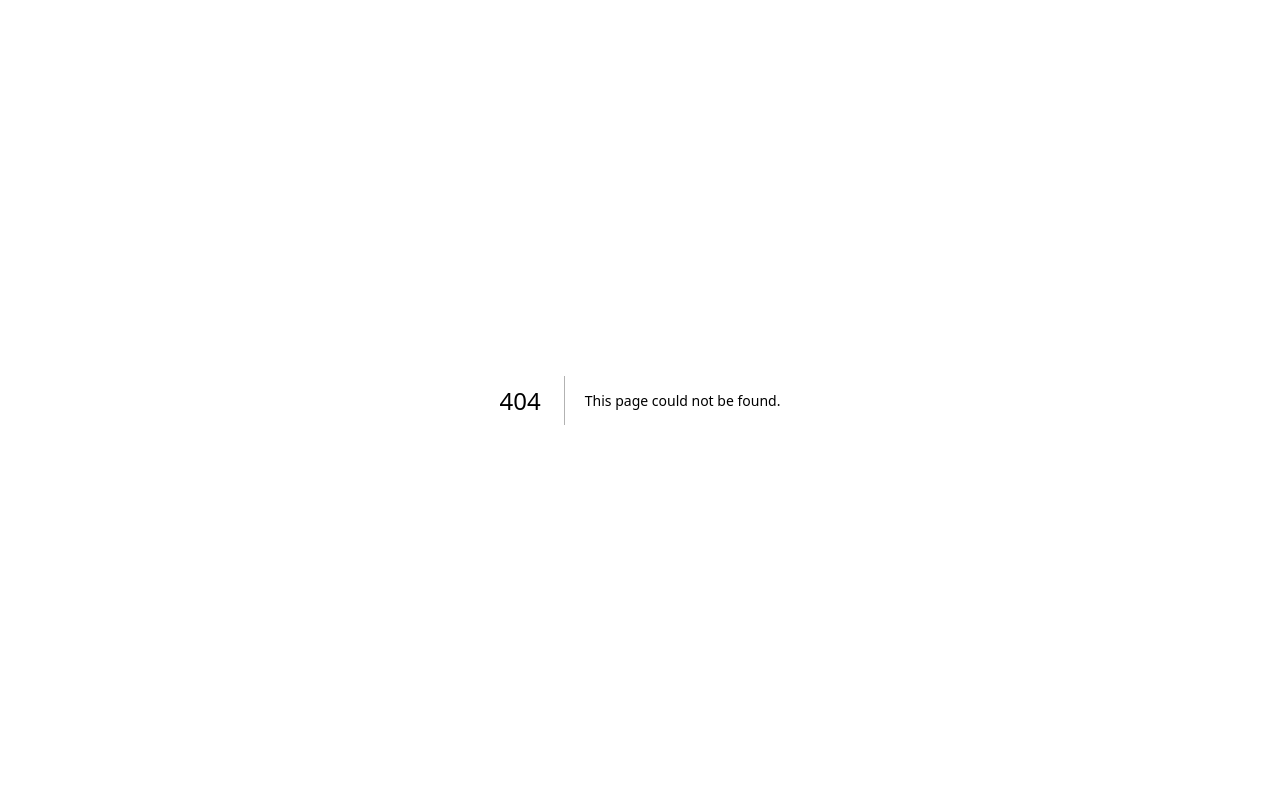
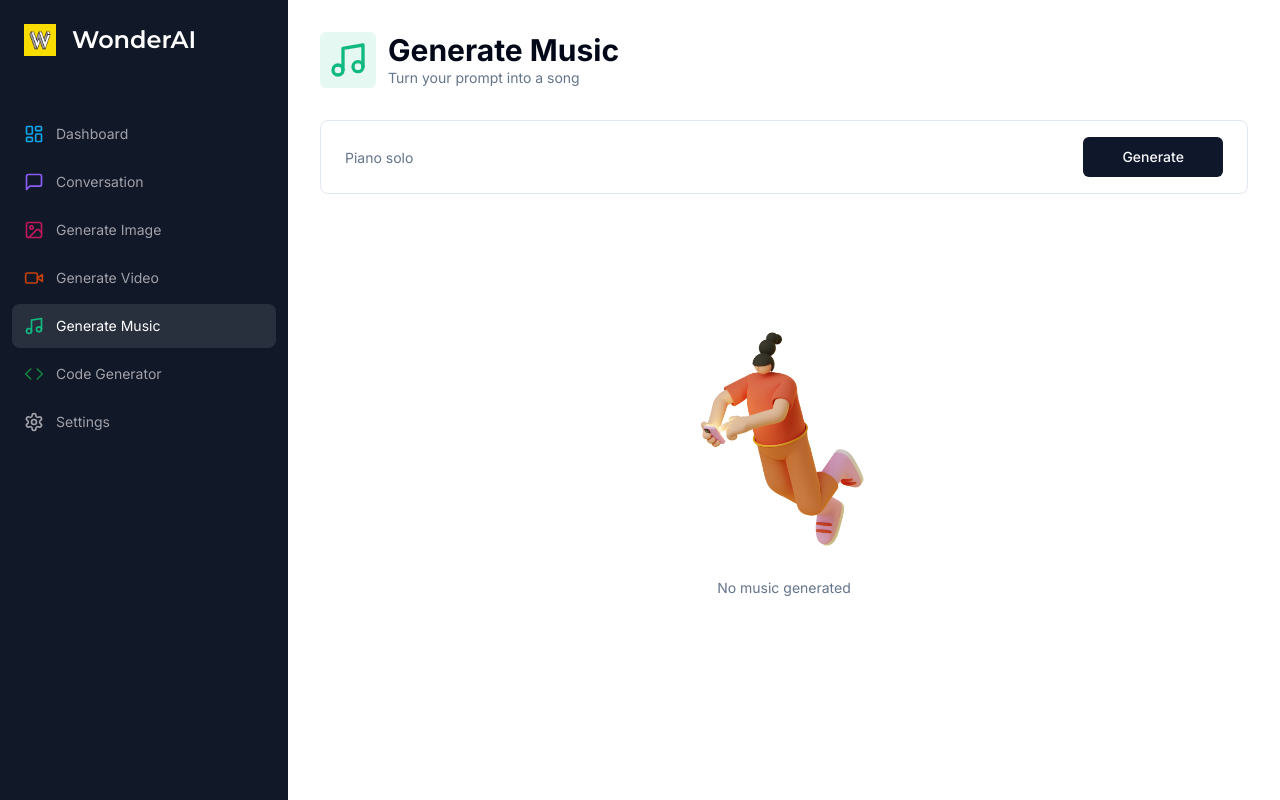
Before and after one commit to patriceandrea/WonderAI, a Next.js app in the folder wonder-ai/: page /music in a window 1280 px wide. Before the commit this address had no page. Built offline with nearby package versions, Linux system fonts and the light colour scheme.

Commit message:
adds music and image generation using openai and replicate

```diff
--- a/wonder-ai/app/(dashboard)/(routes)/image/page.tsx
+++ b/wonder-ai/app/(dashboard)/(routes)/image/page.tsx
@@ -64,7 +64,7 @@
     <div>
       <Heading
         title="Generate Image"
-        description="Our most advanced conversation model"
+        description="Our most advanced image model"
         icon={ImageIcon}
         iconColor="text-pink-700"
         bgColor="bg-pink-700/10"
--- /dev/null
+++ b/wonder-ai/app/(dashboard)/(routes)/music/constants.tsx
@@ -0,0 +1,7 @@
+import * as z from "zod";
+
+export const formSchema = z.object({
+    prompt: z.string().min(1, {
+        message: "Music Prompt is required",
+    }),
+});
--- /dev/null
+++ b/wonder-ai/app/(dashboard)/(routes)/music/page.tsx
@@ -0,0 +1,110 @@
+"use client";
+import axios from "axios";
+import * as z from "zod";
+import { Music } from "lucide-react";
+import { useForm } from "react-hook-form";
+import { useRouter } from "next/navigation";
+import OpenAI from "openai";
+
+import Heading from "@/components/heading";
+import Empty from "@/components/empty";
+import Loader from "@/components/loader";
+import { Form, FormControl, FormField, FormItem } from "@/components/ui/form";
+import { Input } from "@/components/ui/input";
+import { Button } from "@/components/ui/button";
+
+import React, { useState } from "react";
+
+import { formSchema } from "./constants";
+import { zodResolver } from "@hookform/resolvers/zod";
+import { cn } from "@/lib/utils";
+
+const MusicPage = () => {
+  const router = useRouter();
+  const [music, setMusic] = useState<string>();
+
+  const form = useForm<z.infer<typeof formSchema>>({
+    resolver: zodResolver(formSchema),
+    defaultValues: {
+      prompt: "",
+    },
+  });
+
+  const isLoading = form.formState.isSubmitting;
+  const onSubmit = async (values: z.infer<typeof formSchema>) => {
+    try {
+      setMusic(undefined)
+
+      const response = await axios.post("/api/music", values);
+
+      setMusic(response.data.audio);
+
+      form.reset();
+    } catch (error: any) {
+      //ToDo: Open Pro model
+      console.log(error);
+    } finally {
+      router.refresh();
+    }
+  };
+
+  return (
+    <div>
+      <Heading
+        title="Generate Music"
+        description="Turn your prompt into a song"
+        icon={Music}
+        iconColor="text-emerald-500"
+        bgColor="bg-emerald-500/10"
+      />
+      <div className="px-4 lg:px-8">
+        <div>
+          <Form {...form}>
+            <form
+              onSubmit={form.handleSubmit(onSubmit)}
+              className="rounded-lg border w-full p-4 px-3 md:px-6 focus-within:shadow-sm grid grid-cols-12 gap-2"
+            >
+              <FormField
+                name="prompt"
+                render={({ field }) => (
+                  <FormItem className="col-span-12 lg:col-span-10">
+                    <FormControl className="m-0 p-0">
+                      <Input
+                        className="border-0 outline-none focus-visible:ring-0 focus-visible:ring-transparent"
+                        disabled={isLoading}
+                        placeholder="Piano solo
+                        "
+                        {...field}
+                      />
+                    </FormControl>
+                  </FormItem>
+                )}
+              />
+              <Button
+                className="col-span-12 lg:col-span-2 w-full"
+                disabled={isLoading}
+              >
+                Generate
+              </Button>
+            </form>
+          </Form>
+        </div>
+        <div className="space-y-4 mt-4">
+          {isLoading && (
+            <div className="p-8 rounded-lg w-full flex items-center justify-center bg-muted">
+              <Loader />
+            </div>
+          )}
+          {!music && !isLoading && <Empty label="No music generated" />}
+          {music && (
+            <audio controls className="w-full mt-8">
+              <source src={music} />
+            </audio>
+          )}
+        </div>
+      </div>
+    </div>
+  );
+};
+
+export default MusicPage;
--- /dev/null
+++ b/wonder-ai/app/api/music/route.ts
@@ -0,0 +1,41 @@
+import { auth } from "@clerk/nextjs";
+import { NextResponse } from "next/server";
+import Replicate from "replicate";
+
+const replicate = new Replicate({
+  auth:   process.env.REPLICATE_API_KEY
+});
+
+
+export async function POST(
+  req: Request
+) {
+  try {
+    const { userId } = auth();
+    const body = await req.json();
+    const { prompt } = body;
+
+    if (!userId) {
+      return new NextResponse("Unauthorized", { status: 401 });
+    }
+
+    if (!prompt) {
+      return new NextResponse("Prompt is required.", { status: 500 });
+    }
+
+    const response = await replicate.run(
+      "riffusion/riffusion:8cf61ea6c56afd61d8f5b9ffd14d7c216c0a93844ce2d82ac1c9ecc9c7f24e05",
+      {
+        input: {
+          prompt_a: prompt
+        }
+      }
+    );
+
+    return NextResponse.json(response);
+  } catch (error) {
+    console.log('[MUSIC_ERROR]', error);
+    console.log('help')
+    return new NextResponse("Internal Error", { status: 500 });
+  }
+};
--- a/wonder-ai/package.json
+++ b/wonder-ai/package.json
@@ -34,6 +34,7 @@
     "react-dom": "18.2.0",
     "react-hook-form": "^7.46.2",
     "react-markdown": "^9.0.0",
+    "replicate": "^0.20.1",
     "tailwind-merge": "^1.14.0",
     "tailwindcss": "3.3.3",
     "tailwindcss-animate": "^1.0.7",
```
Also changed, not shown: 1 other file (tests, documents, lock files or other folders).
